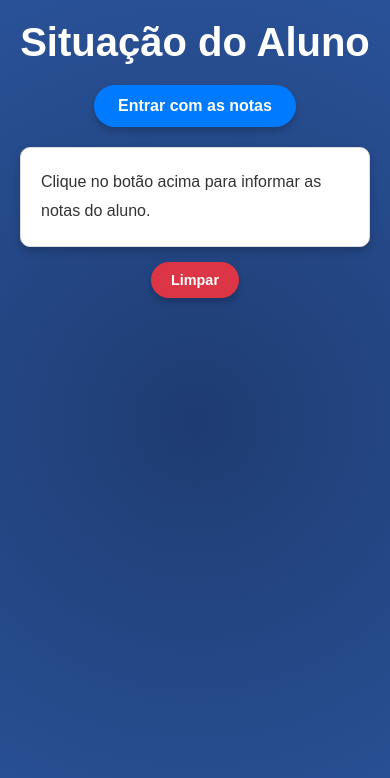
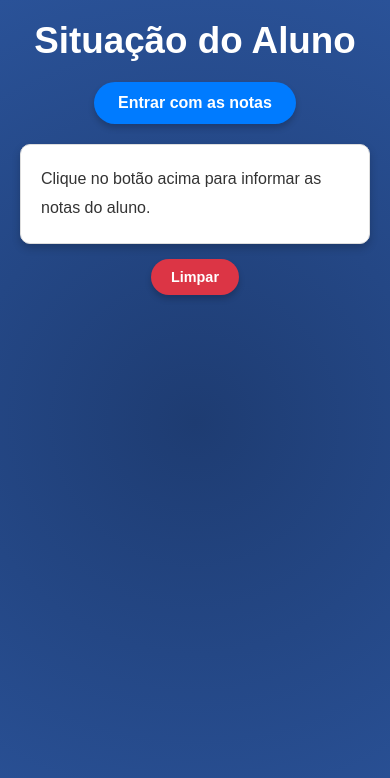
Before and after one commit to miguelzufelatto/javascript, a plain HTML site: page desafios/d013/index.html in a window 390 px wide. Drawn offline with Linux system fonts and the light colour scheme.

Commit message:
responsividade

```diff
--- a/desafios/d013/script.js
+++ b/desafios/d013/script.js
@@ -49,3 +49,4 @@ function limpa() {
 // PARTÍCULAS DOS NOMES
 // FORMATAR PARA BR OS NUM
 // PERMITIR APENAS UM DEPOIS DA VIRGULA
+// CORRIJIR A RESPONSIVIDADE DA TAG P PRINCIPAL AO INICIAR O PROGRAMA
--- a/desafios/d013/style.css
+++ b/desafios/d013/style.css
@@ -82,4 +82,8 @@ p {
   p {
     font-size: 1rem;
   }
+
+  h1 {
+    font-size: 2.3rem;
+  }
 }
```
